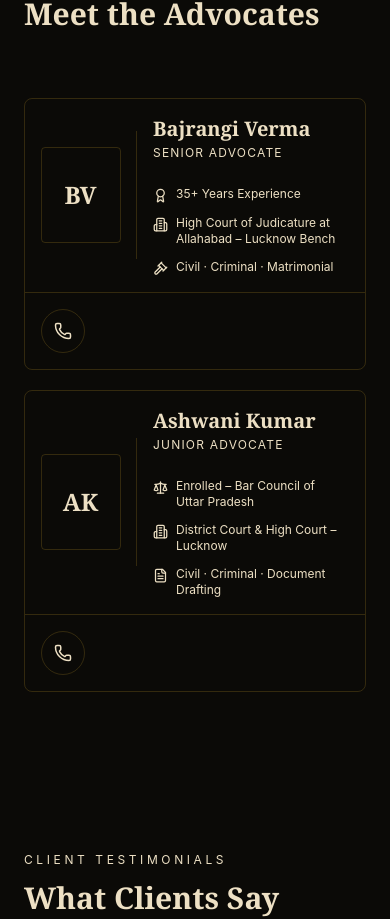
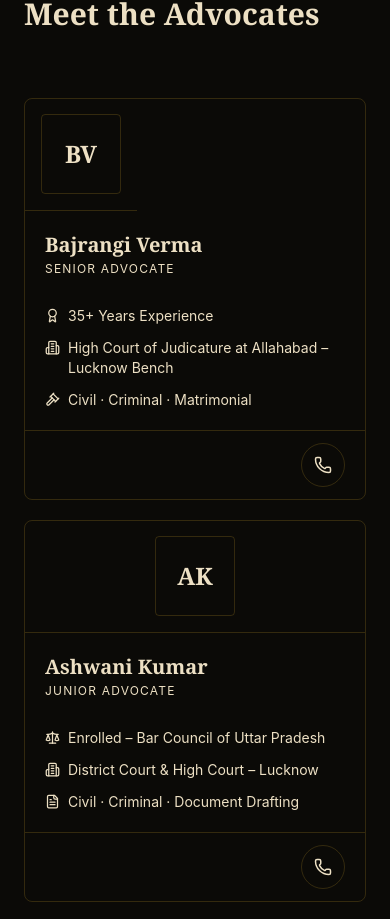
Before and after one commit to Ayushpatel-beep/bajrangi-verma-website, a React (Vite) app: page / in a window 390 px wide. Shown: the part 2630-3549 px from the top of the page. Built offline with nearby package versions, Linux system fonts and the light colour scheme; a web font is replaced by a local one.

Commit message:
Improve legal team mobile design

```diff
--- a/src/app/App.tsx
+++ b/src/app/App.tsx
@@ -623,19 +623,29 @@ function HomePage({ nav }: { nav: (p: Page) => void }) {
 
     {/* ── Senior Advocate ── */}
     <div className="bg-card border border-primary/40 rounded-lg overflow-hidden">
-      <div className="flex items-center">
+
+      {/* Desktop: horizontal | Mobile: vertical */}
+      <div className="flex flex-col sm:flex-row">
+
+        {/* ── Advocate Header / Photo ── */}
+        <div className="flex items-center sm:block shrink-0">
 
           {/* Photo */}
-        <div className="w-28 h-32 md:w-32 md:h-36 shrink-0 flex items-center justify-center bg-primary/10 border-r border-primary/30">
-          <div className="w-20 h-24 md:w-24 md:h-28 bg-primary/10 border border-primary/50 rounded-sm flex items-center justify-center overflow-hidden">
+          <div className="w-28 h-28 sm:w-28 sm:h-32 md:w-32 md:h-36 shrink-0 flex items-center justify-center bg-primary/10 border-b sm:border-b-0 sm:border-r border-primary/30">
+            <div className="w-20 h-20 sm:w-20 sm:h-24 md:w-24 md:h-28 bg-primary/10 border border-primary/50 rounded-sm flex items-center justify-center overflow-hidden">
               <span className="text-primary font-serif text-2xl font-bold">
                 BV
               </span>
             </div>
           </div>
 
-        {/* Advocate Information */}
-<div className="flex-1 min-w-0 px-4 py-4 md:px-7">
+        </div>
+
+        {/* ── Main Content ── */}
+        <div className="flex-1 min-w-0">
+
+          {/* Name + Designation */}
+          <div className="px-5 py-5 sm:px-5 sm:py-4 md:px-7">
 
             <h3 className="font-serif text-xl md:text-2xl font-bold text-foreground">
               Bajrangi Verma
@@ -645,26 +655,39 @@ function HomePage({ nav }: { nav: (p: Page) => void }) {
               Senior Advocate
             </p>
 
-  {/* Divider below name */}
-  <div className="w-56 h-px bg-primary/40 mt-3 mb-3" />
-
-  {/* Details */}
-  <div className="grid grid-cols-1 md:grid-cols-3 gap-3 text-xs font-sans text-muted-foreground">
-
-    <div className="flex items-start gap-2 pr-4">
-      <Award size={15} className="text-primary shrink-0 mt-0.5" />
-      <span>35+ Years Experience</span>
-    </div>
-
+            <div className="w-40 sm:w-56 h-px bg-primary/40 mt-3 mb-4" />
+
+            {/* ── Details ── */}
+            <div className="grid grid-cols-1 md:grid-cols-3 gap-3 md:gap-0 text-sm md:text-xs font-sans text-muted-foreground">
+
+              {/* Experience */}
+              <div className="flex items-start gap-2 md:pr-4">
+                <Award
+                  size={15}
+                  className="text-primary shrink-0 mt-0.5"
+                />
+                <span>
+                  35+ Years Experience
+                </span>
+              </div>
+
+              {/* Court */}
               <div className="flex items-start gap-2 md:px-4 md:border-l md:border-primary/30">
-      <Building2 size={15} className="text-primary shrink-0 mt-0.5" />
+                <Building2
+                  size={15}
+                  className="text-primary shrink-0 mt-0.5"
+                />
                 <span>
                   High Court of Judicature at Allahabad – Lucknow Bench
                 </span>
               </div>
 
+              {/* Practice */}
               <div className="flex items-start gap-2 md:pl-4 md:border-l md:border-primary/30">
-      <Gavel size={15} className="text-primary shrink-0 mt-0.5" />
+                <Gavel
+                  size={15}
+                  className="text-primary shrink-0 mt-0.5"
+                />
                 <span>
                   Civil · Criminal · Matrimonial
                 </span>
@@ -672,8 +695,9 @@ function HomePage({ nav }: { nav: (p: Page) => void }) {
 
             </div>
           </div>
-
-        {/* Call Button */}
+        </div>
+
+        {/* ── Desktop Call Button ── */}
         <div className="hidden sm:flex items-center justify-center w-32 md:w-40 self-stretch border-l border-primary/30">
           <a
             href={CALL_LINK}
@@ -686,34 +710,42 @@ function HomePage({ nav }: { nav: (p: Page) => void }) {
 
       </div>
 
-      {/* Mobile Call Button */}
-      <div className="sm:hidden border-t border-primary/30 p-4">
+      {/* ── Mobile Call Button ── */}
+      <div className="sm:hidden border-t border-primary/30 px-5 py-3 flex justify-end">
         <a
           href={CALL_LINK}
-          className="w-11 h-11 rounded-full border border-primary flex items-center justify-center text-primary hover:bg-primary hover:text-background transition-colors"
           aria-label="Call Bajrangi Verma"
+          className="w-11 h-11 rounded-full border border-primary/70 flex items-center justify-center text-primary hover:bg-primary hover:text-background transition-colors"
         >
           <Phone size={18} />
         </a>
       </div>
+
     </div>
 
 
     {/* ── Junior Advocate ── */}
     <div className="bg-card border border-border rounded-lg overflow-hidden hover:border-primary/40 transition-colors">
-      <div className="flex items-center">
-
-        {/* Photo */}
-        <div className="w-28 h-32 md:w-32 md:h-36 shrink-0 flex items-center justify-center bg-primary/10 border-r border-primary/30">
-          <div className="w-20 h-24 md:w-24 md:h-28 bg-primary/10 border border-primary/50 rounded-sm flex items-center justify-center overflow-hidden">
+
+      {/* Desktop: horizontal | Mobile: vertical */}
+      <div className="flex flex-col sm:flex-row">
+
+        {/* ── Advocate Photo ── */}
+        <div className="w-full sm:w-28 md:w-32 h-28 sm:h-32 md:h-36 shrink-0 flex items-center justify-center bg-primary/10 border-b sm:border-b-0 sm:border-r border-primary/30">
+
+          <div className="w-20 h-20 sm:w-20 sm:h-24 md:w-24 md:h-28 bg-primary/10 border border-primary/50 rounded-sm flex items-center justify-center overflow-hidden">
             <span className="text-primary font-serif text-2xl font-bold">
               AK
             </span>
           </div>
-        </div>
-
-        {/* Advocate Information */}
-<div className="flex-1 min-w-0 px-4 py-4 md:px-7">
+
+        </div>
+
+        {/* ── Main Content ── */}
+        <div className="flex-1 min-w-0">
+
+          {/* Name + Designation */}
+          <div className="px-5 py-5 sm:px-5 sm:py-4 md:px-7">
 
             <h3 className="font-serif text-xl md:text-2xl font-bold text-foreground">
               Ashwani Kumar
@@ -723,28 +755,39 @@ function HomePage({ nav }: { nav: (p: Page) => void }) {
               Junior Advocate
             </p>
 
-  {/* Divider below name */}
-  <div className="w-56 h-px bg-primary/40 mt-3 mb-3" />
-
-  {/* Details */}
-  <div className="grid grid-cols-1 md:grid-cols-3 gap-3 text-xs font-sans text-muted-foreground">
-
-    <div className="flex items-start gap-2 pr-4">
-      <Scale size={15} className="text-primary shrink-0 mt-0.5" />
+            <div className="w-40 sm:w-56 h-px bg-primary/40 mt-3 mb-4" />
+
+            {/* ── Details ── */}
+            <div className="grid grid-cols-1 md:grid-cols-3 gap-3 md:gap-0 text-sm md:text-xs font-sans text-muted-foreground">
+
+              {/* Enrollment */}
+              <div className="flex items-start gap-2 md:pr-4">
+                <Scale
+                  size={15}
+                  className="text-primary shrink-0 mt-0.5"
+                />
                 <span>
                   Enrolled – Bar Council of Uttar Pradesh
                 </span>
               </div>
 
+              {/* Court */}
               <div className="flex items-start gap-2 md:px-4 md:border-l md:border-primary/30">
-      <Building2 size={15} className="text-primary shrink-0 mt-0.5" />
+                <Building2
+                  size={15}
+                  className="text-primary shrink-0 mt-0.5"
+                />
                 <span>
                   District Court & High Court – Lucknow
                 </span>
               </div>
 
+              {/* Practice */}
               <div className="flex items-start gap-2 md:pl-4 md:border-l md:border-primary/30">
-      <FileText size={15} className="text-primary shrink-0 mt-0.5" />
+                <FileText
+                  size={15}
+                  className="text-primary shrink-0 mt-0.5"
+                />
                 <span>
                   Civil · Criminal · Document Drafting
                 </span>
@@ -752,8 +795,9 @@ function HomePage({ nav }: { nav: (p: Page) => void }) {
 
             </div>
           </div>
-
-        {/* Call Button */}
+        </div>
+
+        {/* ── Desktop Call Button ── */}
         <div className="hidden sm:flex items-center justify-center w-32 md:w-40 self-stretch border-l border-primary/30">
           <a
             href={CALL_LINK_ASHWANI}
@@ -766,16 +810,17 @@ function HomePage({ nav }: { nav: (p: Page) => void }) {
 
       </div>
 
-      {/* Mobile Call Button */}
-      <div className="sm:hidden border-t border-primary/30 p-4">
+      {/* ── Mobile Call Button ── */}
+      <div className="sm:hidden border-t border-primary/30 px-5 py-3 flex justify-end">
         <a
           href={CALL_LINK_ASHWANI}
-          className="w-11 h-11 rounded-full border border-primary flex items-center justify-center text-primary hover:bg-primary hover:text-background transition-colors"
           aria-label="Call Ashwani Kumar"
+          className="w-11 h-11 rounded-full border border-primary/70 flex items-center justify-center text-primary hover:bg-primary hover:text-background transition-colors"
         >
           <Phone size={18} />
         </a>
       </div>
+
     </div>
 
   </div>
```
Lines whose indentation alone changed are shown as unchanged.
